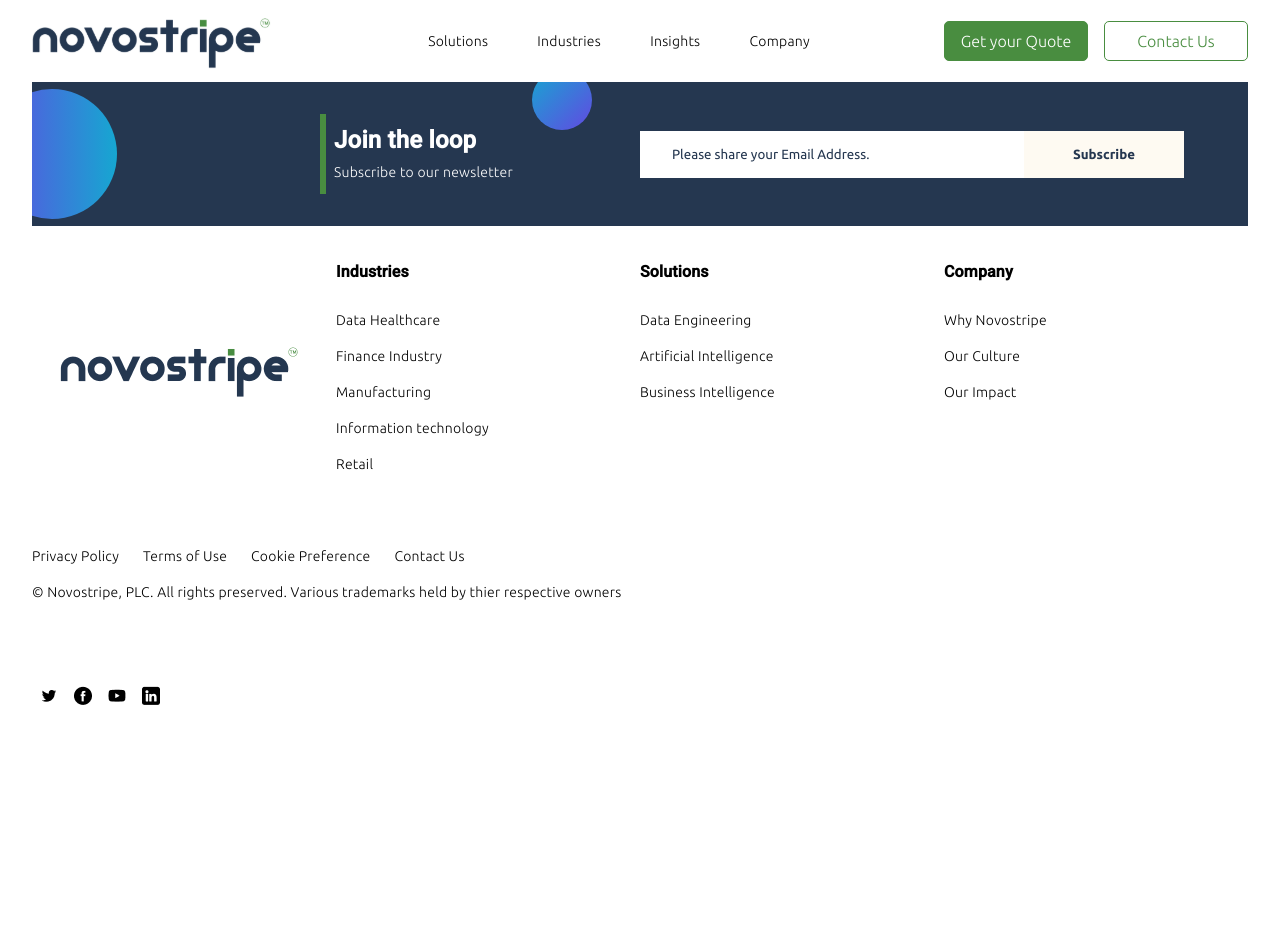
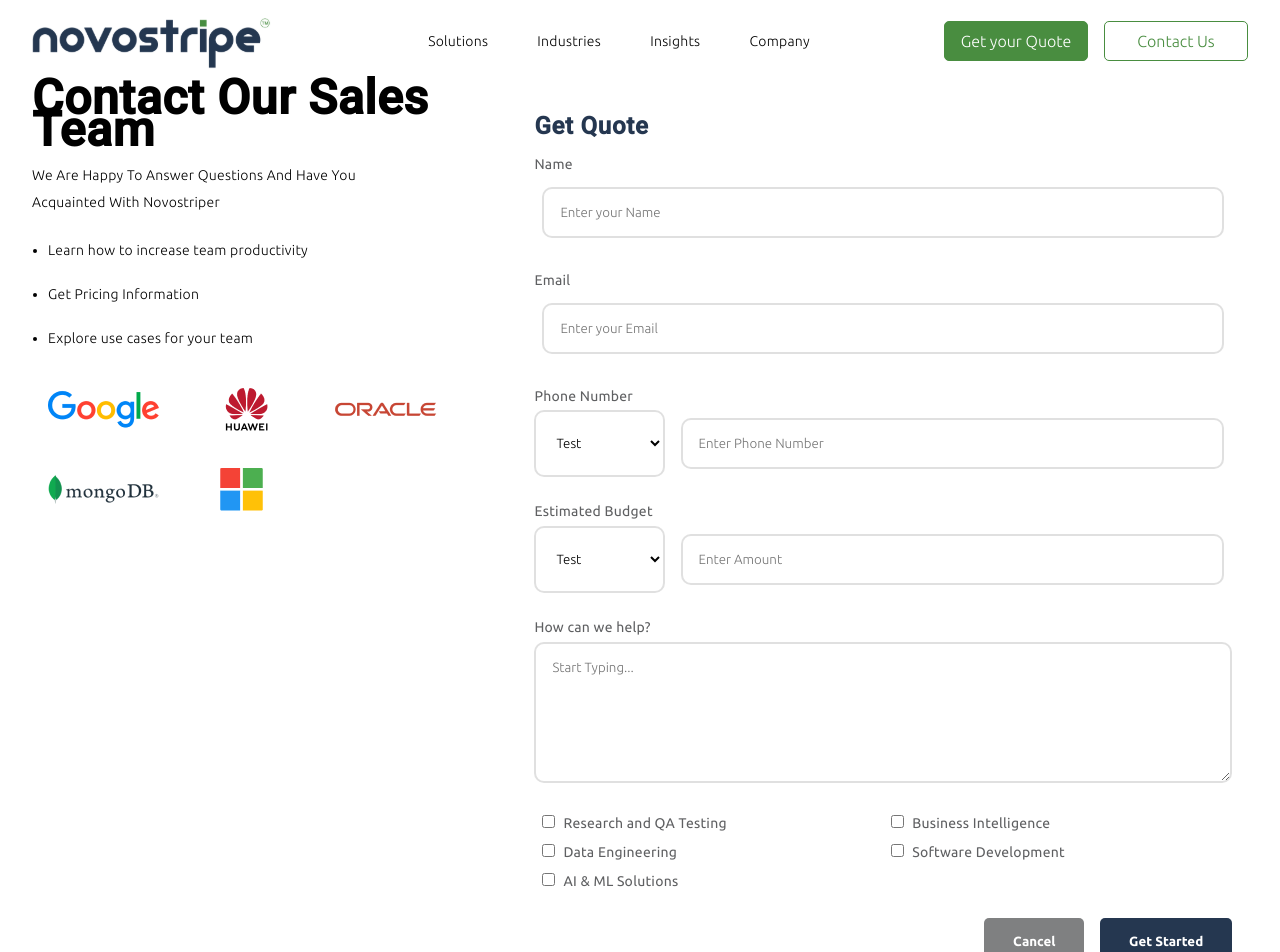
Before and after one commit to Ken-mbira/sturdy-disco, an Angular app: page /quote in a window 1280 px wide. Before the commit this address led to /. Shown: the top 952 px of the page. Before the commit the page ends 800 px from the top, so only its background shows below. Built offline with nearby package versions, Linux system fonts and the light colour scheme.

Commit message:
implement quote page

```diff
--- a/src/app/app-routing.module.ts
+++ b/src/app/app-routing.module.ts
@@ -1,9 +1,11 @@
 import { NgModule } from '@angular/core';
 import { RouterModule, Routes } from '@angular/router';
 import { HomeComponent } from './home/home.component';
+import { QuoteComponent } from './quote/quote.component';
 
 const routes: Routes = [
-  { path: '', component: HomeComponent }
+  { path: '', component: HomeComponent },
+  { path: 'quote', component: QuoteComponent }
 ];
 
 @NgModule({
--- a/src/app/app.component.css
+++ b/src/app/app.component.css
@@ -3,7 +3,6 @@
 }
 
 .nav-section{
-    margin-bottom: 3rem;
     margin-left: 6.2rem !important;
 }
 
--- a/src/app/app.module.ts
+++ b/src/app/app.module.ts
@@ -12,6 +12,8 @@
 import { FooterComponent } from './footer/footer.component';
 import { BrowserAnimationsModule } from '@angular/platform-browser/animations';
 import {MatIconModule} from '@angular/material/icon';
+import { QuoteComponent } from './quote/quote.component';
+import { QuoteFormComponent } from './quote/quote-form/quote-form.component';
 
 @NgModule({
   declarations: [
@@ -22,7 +24,9 @@
     TechListComponent,
     InsightsComponent,
     PredictiveAnalysisComponent,
-    FooterComponent
+    FooterComponent,
+    QuoteComponent,
+    QuoteFormComponent
   ],
   imports: [
     BrowserModule,
--- a/src/app/navbar/navbar.component.html
+++ b/src/app/navbar/navbar.component.html
@@ -1,5 +1,5 @@
 <nav class="main">
-    <img src="../../assets/images/novostripe_logo.svg">
+    <img routerLink="" src="../../assets/images/novostripe_logo.svg">
     <div class="nav-links">
         <a href=".">Solutions</a>
         <a href=".">Industries</a>
@@ -7,7 +7,7 @@
         <a href=".">Company</a>
     </div>
     <div class="nav-cta">
-        <button class="action-button button-green">Get your Quote</button>
+        <button routerLink="quote" class="action-button button-green">Get your Quote</button>
         <button class="action-button button-white">Contact Us</button>
     </div>
     <div class="hamburger-menu">
--- /dev/null
+++ b/src/app/quote/quote-form/quote-form.component.css
@@ -0,0 +1,89 @@
+.main{
+    padding: 1rem;
+    background-color: white;
+    border-radius: 10px;
+}
+.input-field{
+    border-radius: 10px;
+    border: 2px solid rgba(0, 0, 0, 0.12);
+    padding: 1rem;
+}
+
+h4{
+    font-weight: 600;
+    font-size: 1.5rem;
+    color: rgba(37, 55, 80, 1);
+    margin: 1rem 0;
+}
+
+.input-box{
+    margin-bottom: 1.5rem;
+    display: flex;
+    flex-direction: column;
+}
+
+.select-box{
+    display: flex;
+    justify-content: space-between;
+    width: 100%;
+}
+
+.select-box > .input-field{
+    border-radius: 10px;
+    border: 2px solid rgba(0, 0, 0, 0.12);
+    padding: 1rem;
+    width: 80%;
+}
+.select-box > select{
+    border-radius: 10px;
+    border: 2px solid rgba(0, 0, 0, 0.12);
+    padding: 1rem;
+    width: 20%;
+    margin-right: 0.5rem;
+    background-color: transparent;
+}
+
+.input-box label{
+    color: #5F6062;
+    font-weight: 500;
+}
+
+.input-box > label{
+    margin-bottom: 0.3rem;
+}
+
+.checkboxes{
+    display: grid;
+    grid-template-columns: repeat(2, 1fr);
+}
+
+.input-box input{
+    margin: 0.5rem;
+}
+
+.form-buttons > button{
+    padding: 1rem 1.8rem;
+    border-radius: 5px;
+    border: none;
+    color: white;
+}
+
+.cancel-button{
+    background-color: rgba(127, 128, 129, 1);
+    margin-right: 1rem;
+    font-weight: 700;
+}
+
+.get-started-button{
+    background-color: rgba(37, 55, 80, 1);
+    font-weight: 700;
+}
+
+.form-buttons{
+    margin-bottom: 2rem;
+}
+
+.actions{
+    display: flex;
+    justify-content: right;
+}
--- /dev/null
+++ b/src/app/quote/quote-form/quote-form.component.html
@@ -0,0 +1,63 @@
+<div class="main">
+    <h4>Get Quote</h4>
+    <div class="input-box">
+        <label for="name">Name</label>
+        <input class="input-field" id="name" placeholder="Enter your Name">
+    </div>
+    <div class="input-box">
+        <label for="email">Email</label>
+        <input class="input-field" id="email" placeholder="Enter your Email">
+    </div>
+    <div class="input-box">
+        <label for="phone-number">Phone Number</label>
+        <div class="select-box">
+            <select>
+                <option>Test</option>
+                <option>Test</option>
+            </select>
+            <input class="input-field" id="phone-number" placeholder="Enter Phone Number">
+        </div>
+    </div>
+    <div class="input-box">
+        <label for="budget">Estimated Budget</label>
+        <div class="select-box">
+            <select>
+                <option>Test</option>
+                <option>Test</option>
+            </select>
+            <input class="input-field" id="budget" placeholder="Enter Amount">
+        </div>
+    </div>
+    <div class="input-box">
+        <label>How can we help?</label>
+        <textarea rows="7" class="input-field" placeholder="Start Typing..."></textarea>
+    </div>
+    <div class="input-box checkboxes">
+        <div>
+            <input type="checkbox" id="research-and-qa">
+            <label for="research-and-qa">Research and QA Testing</label>
+        </div>
+        <div>
+            <input type="checkbox" id="bi">
+            <label for="bi">Business Intelligence</label>
+        </div>
+        <div>
+            <input type="checkbox" id="data-engineering">
+            <label from="data-engineering">Data Engineering</label>
+        </div>
+        <div>
+            <input type="checkbox" id="software-development">
+            <label from="software-development">Software Development</label>
+        </div>
+        <div>
+            <input type="checkbox" id="ai-ml">
+            <label from="ai-ml">AI & ML Solutions</label>
+        </div>
+    </div>
+    <div class="actions">
+        <div class="form-buttons">
+            <button class="cancel-button">Cancel</button>
+            <button class="get-started-button">Get Started</button>
+        </div>
+    </div>
+</div>
--- /dev/null
+++ b/src/app/quote/quote.component.css
@@ -0,0 +1,32 @@
+.main{
+    display:flex;
+}
+
+.part-1{
+    width: 40%;
+}
+
+.part-2{
+    width: 60%;
+}
+
+.contact-how > h2{
+    font-size: 3rem;
+    font-weight: 600
+}
+
+.contact-options{
+    padding-left: 1rem;
+}
+
+.contact-options li{
+    margin: 1.5rem 0 1.5rem 0;
+}
+
+.contact-how > p{
+    line-height: 1.7rem;
+}
+
+.tech-list > img{
+    margin: 1rem;
+}
--- /dev/null
+++ b/src/app/quote/quote.component.html
@@ -0,0 +1,23 @@
+<div class="main">
+    <div class="part-1">
+        <div class="contact-how">
+            <h2>Contact Our Sales Team</h2>
+            <p>We Are Happy To Answer Questions And Have You<br>Acquainted With Novostriper</p>
+            <ul class="contact-options">
+                <li>Learn how to increase team productivity</li>
+                <li>Get Pricing Information</li>
+                <li>Explore use cases for your team</li>
+            </ul>
+        </div>
+        <div class="tech-list">
+            <img src="../../../assets/images/vecteezy_samsung-logo-icon-editorial-vector_6892649-removebg-preview-2.png" class="">
+            <img src="../../../assets/images/vecteezy_samsung-logo-icon-editorial-vector_6892649-removebg-preview.png" class="">
+            <img src="../../../assets/images/vecteezy_colourful-google-text-logo-on-white-background_10353286-removebg-preview-1.png" class="">
+            <img src="../../../assets/images/vecteezy_samsung-logo-icon-editorial-vector_6892649-removebg-preview-1.png" class="">
+            <img src="../../../assets/images/vecteezy_colourful-google-text-logo-on-white-background_10353286-removebg-preview-2.png" class="">
+        </div>
+    </div>
+    <div class="part-2">
+        <app-quote-form></app-quote-form>
+    </div>
+</div>
```
Also changed, not shown: src/app/quote/quote-form/quote-form.component.ts (added, +10 -0 lines), src/app/quote/quote.component.ts (added, +10 -0 lines), 2 other files (tests, documents, lock files or other folders).
